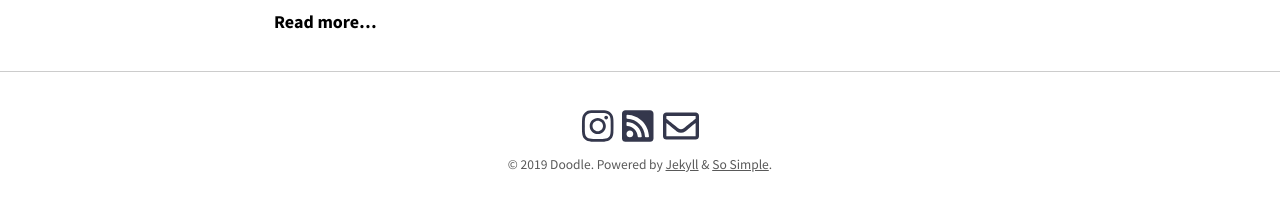
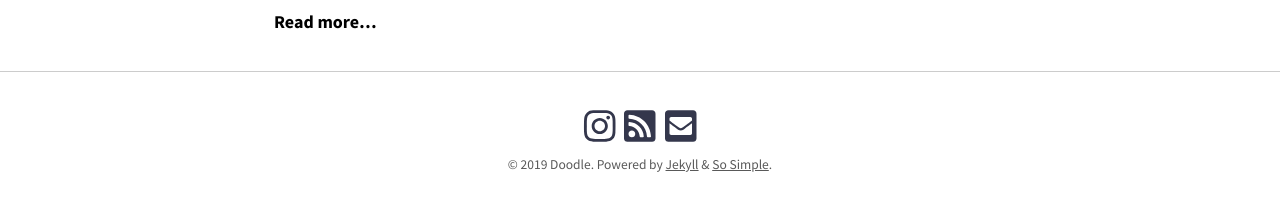
Before and after one commit to Claypark/claypark.github.io, a Jekyll site: the page built from index.md, in a window 1280 px wide. Shown: the part 498-709 px from the top of the page. Built offline with Jekyll 4.4.1, drawn with Linux system fonts in a browser that asks for light colours; nearby versions of some CDN libraries.

Commit message:
Update _config.yml

```diff
--- a/_config.yml
+++ b/_config.yml
@@ -105,4 +105,4 @@ footer_links:
     icon: fas fa-rss-square
   - title: Mail
     url: claypark12@gmail.com
-    icon: far fa-envelope
+    icon: fas fa-envelope-square
```
